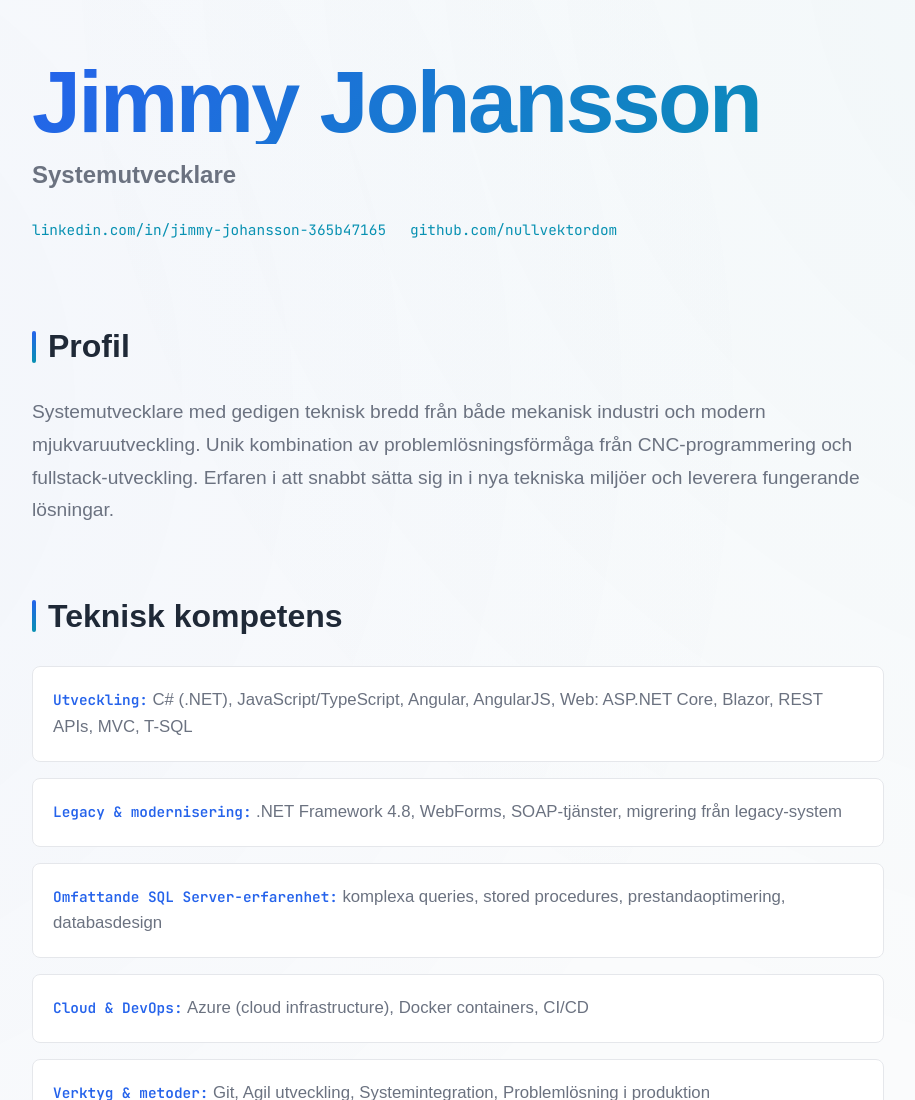
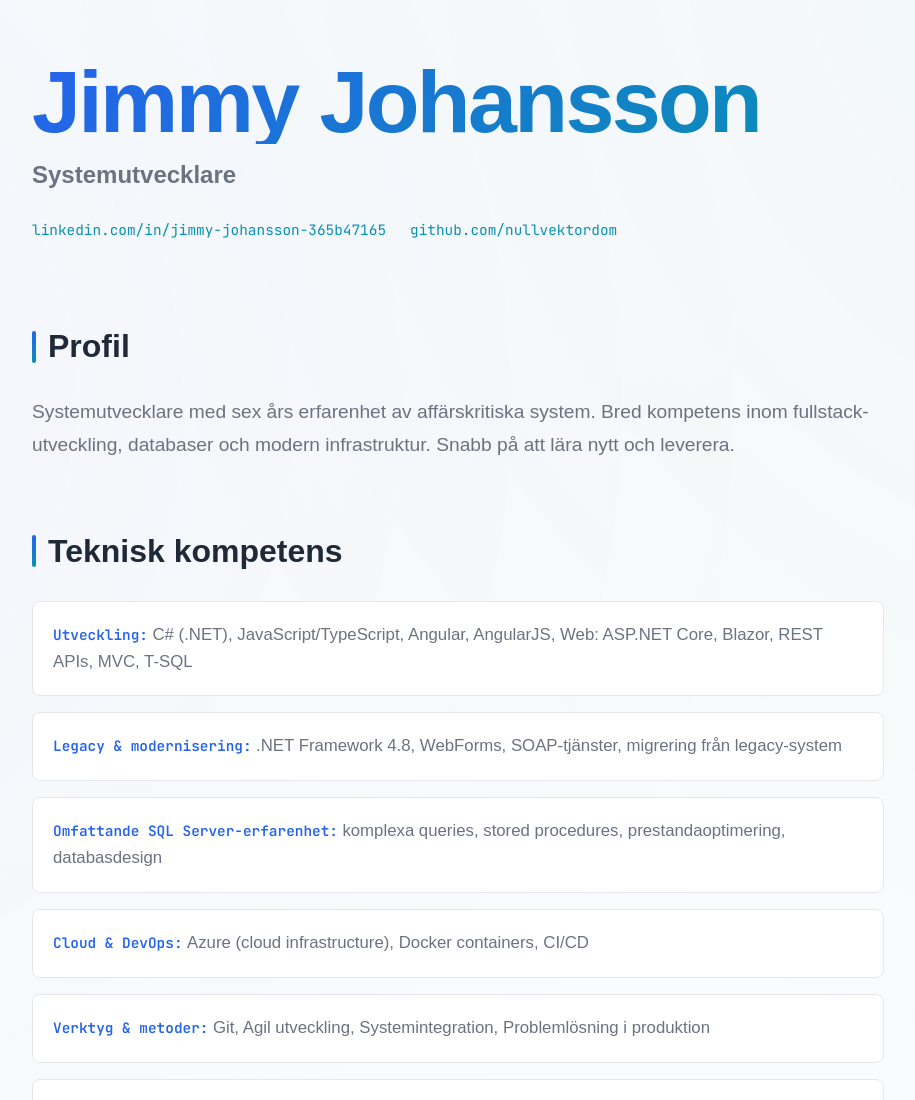
Before and after one commit to nullvektordom/cv, a plain HTML site: page index.html in a window 1280 px wide. Shown: the top 1100 px of the page, without its empty margins (182-1097 px from the left). Drawn offline with Linux system fonts and the light colour scheme; a web font is replaced by a local one.

Commit message:
Update profile description in index.html

```diff
--- a/index.html
+++ b/index.html
@@ -481,10 +481,7 @@
 
         <section>
             <h2>Profil</h2>
-            <p class="profile-text">
-                Systemutvecklare med gedigen teknisk bredd från både mekanisk industri och modern mjukvaruutveckling.
-                Unik kombination av problemlösningsförmåga från CNC-programmering och fullstack-utveckling.
-                Erfaren i att snabbt sätta sig in i nya tekniska miljöer och leverera fungerande lösningar.
+            <p class="profile-text">Systemutvecklare med sex års erfarenhet av affärskritiska system. Bred kompetens inom fullstack-utveckling, databaser och modern infrastruktur. Snabb på att lära nytt och leverera.
             </p>
         </section>
 
```
